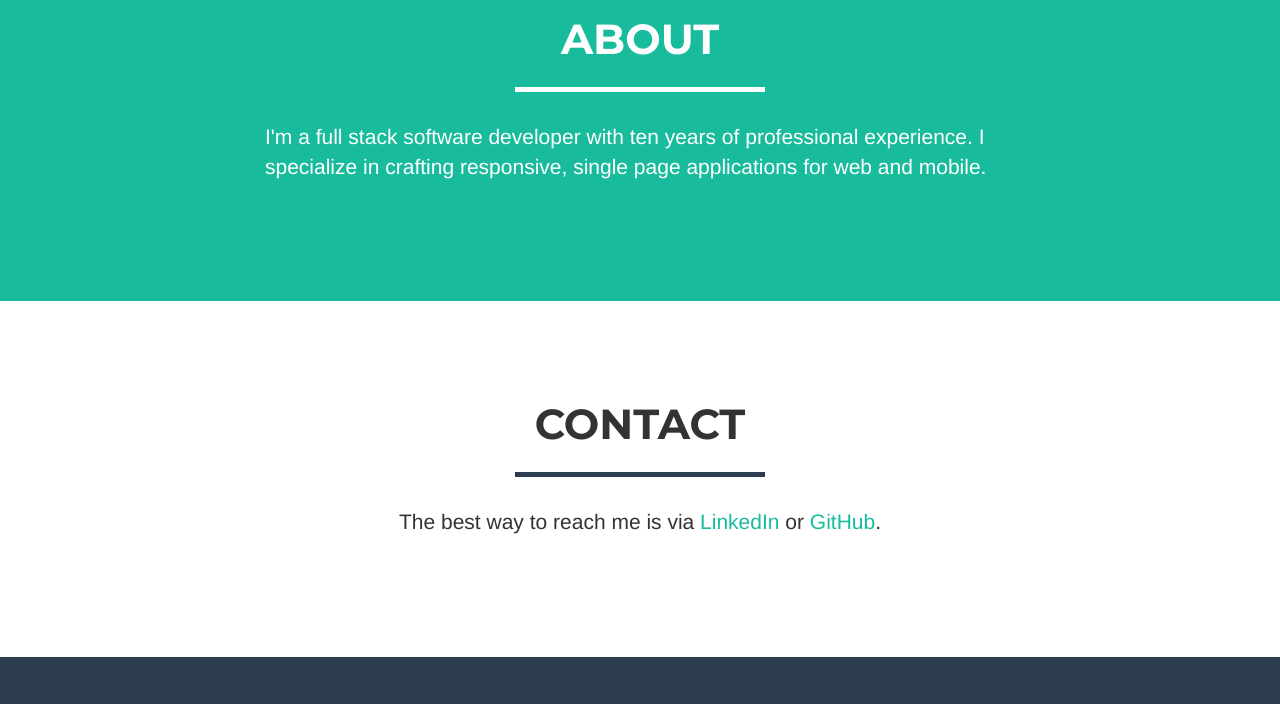
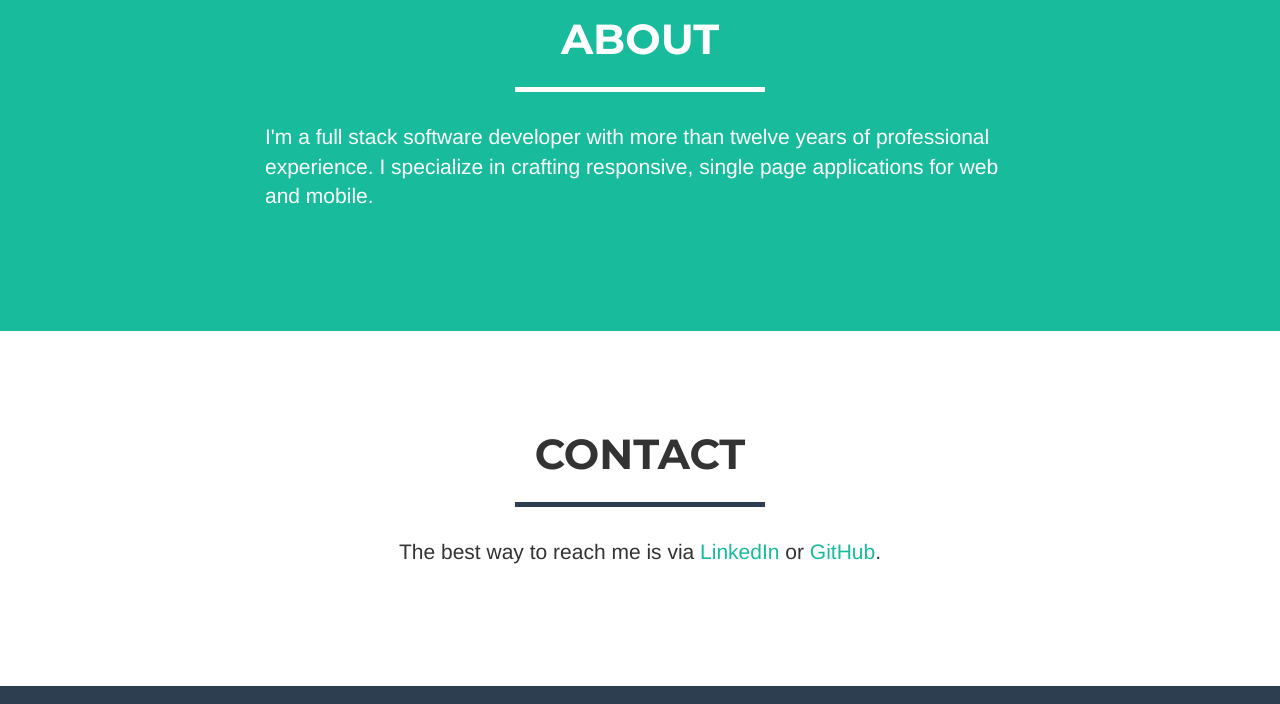
Before and after one commit to johndaley-me/johndaley-me.github.io, a plain HTML site: page index.html in a window 1280 px wide. Shown: the part 1440-2144 px from the top of the page. Drawn offline with nearby package versions, Linux system fonts and the light colour scheme.

Commit message:
Update years of experience to more than 12

```diff
--- a/index.html
+++ b/index.html
@@ -223,7 +223,7 @@
       <div class="row">
         <div class="col-lg-8 col-lg-offset-2">
           <p class="lead">
-            I'm a full stack software developer with ten years of professional experience. I
+            I'm a full stack software developer with more than twelve years of professional experience. I
             specialize in crafting responsive, single page applications for web and
             mobile.
           </p>
```
